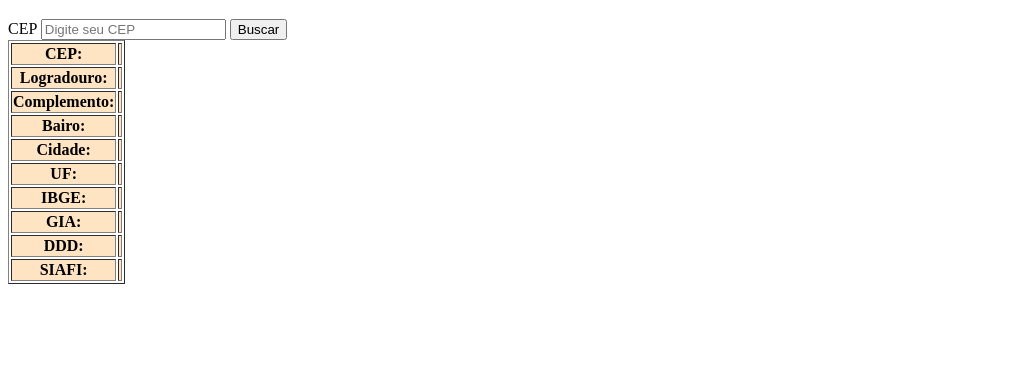
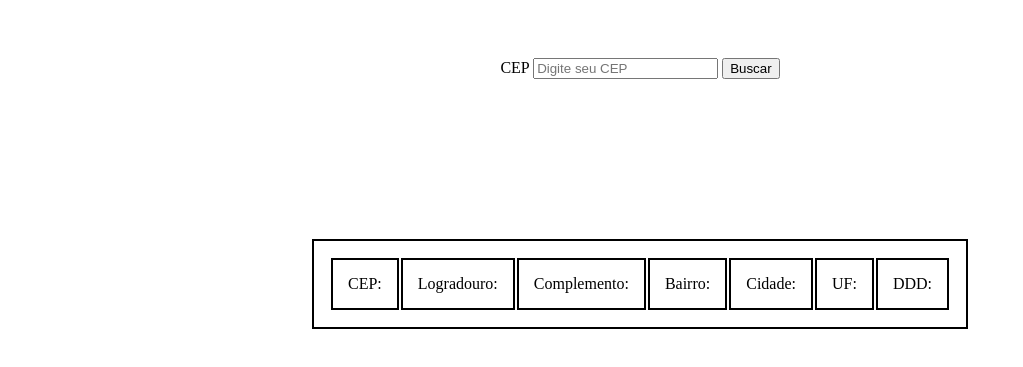
Before and after one commit to ZeefBan/PW3-Via_CEP, a plain HTML site: page index.html in a window 1280 px wide. Shown: the part 61-428 px from the top of the page, without its empty margins (0-1023 px from the left). Drawn offline with Linux system fonts and the light colour scheme.

Commit message:
Adicionando tags na tabela

```diff
--- a/index.html
+++ b/index.html
@@ -10,77 +10,37 @@
 <body class="pagina">
 
     <h1>Consultando CEP com API Via CEP </h1>
-    <div>
+    <div class="busca">
         <label for="">CEP
-            <input type="text" placeholder="Digite seu CEP">
+            <input
+             class="input"
+             type="text"
+             placeholder="Digite seu CEP"
+               >
             <button class="btn">Buscar</button>
         </label>
+    </div>
 
-    </div>
-        <table class="tabela" border="1">
-            <thead class="box">
+    <div class="div-tabela">
+        <table>
+            <thead>
                 <tr>
-                    <th>CEP:</th>
-                    <td></td>
+                    <td>CEP:</td>
+                    <td>Logradouro:</td>
+                    <td>Complemento:</td>
+                    <td>Bairro:</td>
+                    <td>Cidade:</td>
+                    <td>UF:</td>
+                    <td>DDD:</td>
                 </tr>
 
-                <tr>
-                    <th>Logradouro:</th>
-                    <td></td>
-                </tr>
 
-                <tr>
-                    <th>Complemento:</th>
-                    <td></td>
-                </tr>
-
-                <tr>
-                    <th>Bairo:</th>
-                    <td></td>
-                </tr>
-
-                <tr>
-                    <th>Cidade:</th>
-                    <td></td>
-                </tr>
-
-                <tr>
-                    <th>UF:</th>
-                    <td></td>
-                </tr>
-
-                <tr>
-                    <th>IBGE:</th>
-                    <td></td>
-                </tr>
-
-                <tr>
-                    <th>GIA:</th>
-                    <td></td>
-                </tr>
-
-                <tr>
-                    <th>DDD:</th>
-                    <td></td>
-                </tr>
-
-                <tr>
-                    <th>SIAFI:</th>
-                    <td></td>
-                </tr>
 
             </thead>
 
             <tbody class="CorpoTabela">
             </tbody>
         </table>
-
-
-
-
-
+</div>
     <script src= "script.js"></script>
-
-
-
 </html>
--- a/script.js
+++ b/script.js
@@ -1,22 +1,23 @@
 //Seleciona os elementos input e button
-var input = document.querySelector('input')
+var input = document.querySelector('.input')
 var button = document.querySelector('.btn')
+
 
 button.onclick = buscarCEP
 
 function buscarCEP(){
+    //capturar conteudo do input
     let cep = input.value
-    input.value=""
-    let tags = ['td','tr','tr','tr','tr','tr','tr','tr']
-    ListaDeTags = []
-    ListaDeTags = CriarTags(tags, ListaDeTags)
 
-    VerificarCEP(cep, ListaDeTags)
-
+    VerificarCEP(cep)
 
 }
+    function VerificarCEP (){
+        let url = `https://viacep.com.br/ws/${cep}/json/`
 
-function VerificarCEP(cep, ListaDeTags){
+    }
+
+function VerificarCEP(cep){
     let url = `https://viacep.com.br/ws/${cep}/json/`
 
     fetch(url)
@@ -25,26 +26,55 @@ function VerificarCEP(cep, ListaDeTags){
         return response.json()
     })
     .then(response =>{
-        ListaDeTags[1].textContent = response.cep
-        ListaDeTags[2].textContent = response.logradouro
-        ListaDeTags[3].textContent = response.complemento
-        ListaDeTags[4].textContent = response.bairro
-        ListaDeTags[5].textContent = response.cidade
-        ListaDeTags[6].textContent = response.uf
-        ListaDeTags[7].textContent = response.ddd
 
+        let tags = ['tr','td','td','td','td','td','td','td']
+        let ListaDeTags = []
 
-        console.log(response)
+        ListaDeTags = CriarTags(tags, ListaDeTags)
+        preencherTds(ListaDeTags, response)
+
+        inserirNaTela(ListaDeTags)
     })
+
 }
 
 function CriarTags(tags, ListaDeTags){
 
     tags.forEach(textoTag => {
+        //criar tags
         let tag = document.createElement(textoTag)
+        //guarda as tags detro do Lista de tags
         ListaDeTags.push(tag)
     })
 
     return ListaDeTags
 
 }
+
+function preencherTds(ListaDeTags, response){
+
+        ListaDeTags[1].textContent = response.cep
+        ListaDeTags[2].textContent = response.logradouro
+        ListaDeTags[3].textContent = response.complemento
+        ListaDeTags[4].textContent = response.bairro
+        ListaDeTags[5].textContent = response.localidade
+        ListaDeTags[6].textContent = response.uf
+        ListaDeTags[7].textContent = response.ddd
+
+}
+
+function inserirNaTela(ListaDeTags){
+    let body = document.querySelector('.CorpoTabela')
+
+    body.appendChild(ListaDeTags[0])
+
+    for (let contador = 1; contador < ListaDeTags.length; contador++) {
+
+        ListaDeTags[0].appendChild(ListaDeTags[contador])
+
+    }
+
+
+
+
+}
--- a/style.css
+++ b/style.css
@@ -1,3 +1,21 @@
-.box{
-    background-color: bisque;
+table, td{
+    border: 2px solid black;
+    padding: 15px;
+    margin-top: 30px;
 }
+.busca{
+    display: flex;
+    align-items: center;
+    justify-content: center;
+    width: 100%;
+    height: 100px;
+
+}
+.div-tabela{
+    display: flex;
+    justify-content: center;
+    align-items: center;
+    width: 100%;
+    height: 300px;
+
+}
```
